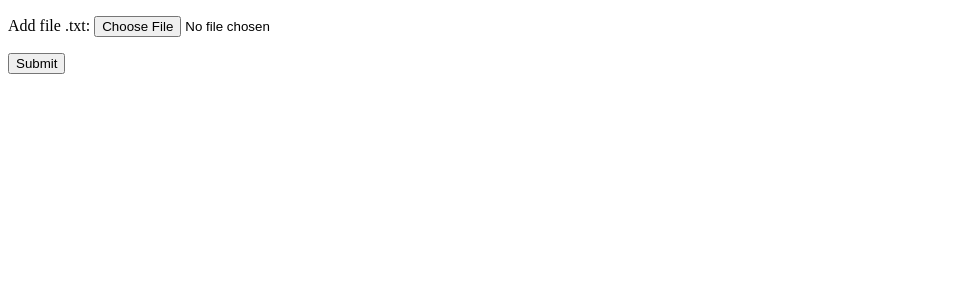
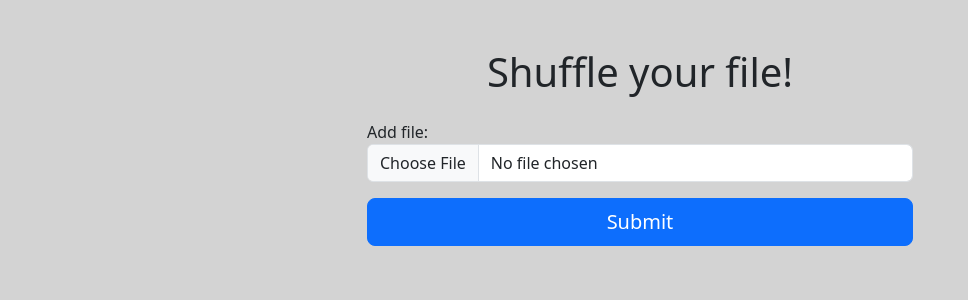
Before and after one commit to Bombozaur666/Contelizer-zadanie1, a Django app: page / in a window 1280 px wide. Shown: the top 300 px of the page, without its empty margins (0-968 px from the left). Run offline with Django 4.2, Linux system fonts and the light colour scheme.

Commit message:
update view

```diff
--- a/src/mixer/forms.py
+++ b/src/mixer/forms.py
@@ -2,8 +2,13 @@
 
 class MixerForm(forms.Form):
     file = forms.FileField(
-        label="Add file .txt",
-        allow_empty_file=False
+        label="Add file",
+        allow_empty_file=False,
+        widget = forms.FileInput(attrs={
+            'placeholder': 'Add file',
+            'title': 'Only .txt files are allowed',
+            'class': 'form-control'
+        })
     )
 
     def clean_file(self):
--- a/src/mixer/templates/mixer_form.html
+++ b/src/mixer/templates/mixer_form.html
@@ -2,9 +2,39 @@
 {% block title %}Mixer{% endblock %}
 
 {% block content %}
-    <form method="post" enctype="multipart/form-data">
-        {% csrf_token %}
-        {{ form.as_p }}
-        <button type="submit">Submit</button>
-    </form>
+    <div class="container py-5">
+        <div class="row justify-content-center">
+            <div class="col-md-8 col-lg-6">
+                <h1 class="text-center mb-4">Shuffle your file!</h1>
+                <form method="post" enctype="multipart/form-data">
+                    {% csrf_token %}
+                    {% if form.non_field_errors %}
+                        <div class="alert alert-danger" role="alert">
+                            {{ form.non_field_errors }}
+                        </div>
+                    {% endif %}
+
+                    {% for field in form %}
+                        <div class="mb-3">
+                            {{ field.label_tag }}
+
+                            {{ field }}
+
+                            {% if field.help_text %}
+                                <div class="form-text">{{ field.help_text }}</div>
+                            {% endif %}
+
+                            {% if field.errors %}
+                                <div class="invalid-feedback d-block">
+                                    {{ field.errors }}
+                                </div>
+                            {% endif %}
+                        </div>
+                    {% endfor %}
+
+                    <button class="btn btn-primary btn-lg w-100" type="submit">Submit</button>
+                </form>
+            </div>
+        </div>
+    </div>
 {% endblock %}
--- a/src/templates/main.html
+++ b/src/templates/main.html
@@ -4,11 +4,15 @@
 <head>
     <meta charset="UTF-8">
     <title>{% block title %}{% endblock %}</title>
+
+    <link href="https://cdn.jsdelivr.net/npm/bootstrap@5.3.3/dist/css/bootstrap.min.css" rel="stylesheet" integrity="sha384-QWTKZyjpPEjISv5WaRU9OFeRpok6YctnYmDr5pNlyT2bRjXh0JMhjY6hW+ALEwIH" crossorigin="anonymous">
+    <script src="https://cdn.jsdelivr.net/npm/bootstrap@5.3.3/dist/js/bootstrap.bundle.min.js" integrity="sha384-YvpcrYf0tY3lHB60NNkmXc5s9fDVZLESaAA55NDzOxhy9GkcIdslK1eN7N6jIeHz" crossorigin="anonymous"></script>
+    <link rel="stylesheet" href="https://cdn.jsdelivr.net/npm/bootstrap-icons@1.13.1/font/bootstrap-icons.min.css">
 </head>
-<body>
-<div class="content">
-        {% block content %}
-        {% endblock %}
-    </div>
-</body>
+<body style="background: lightgray">
+    <div class="content">
+            {% block content %}
+            {% endblock %}
+        </div>
+    </body>
 </html>
```
Also changed, not shown: src/mixer/templates/preview.html (+15 -1 lines), 1 other file.
